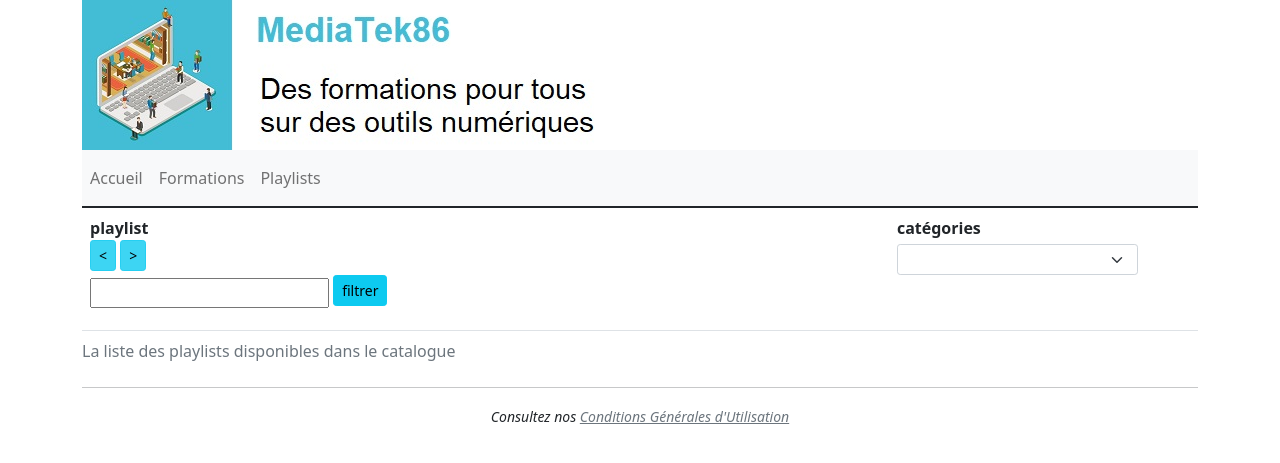
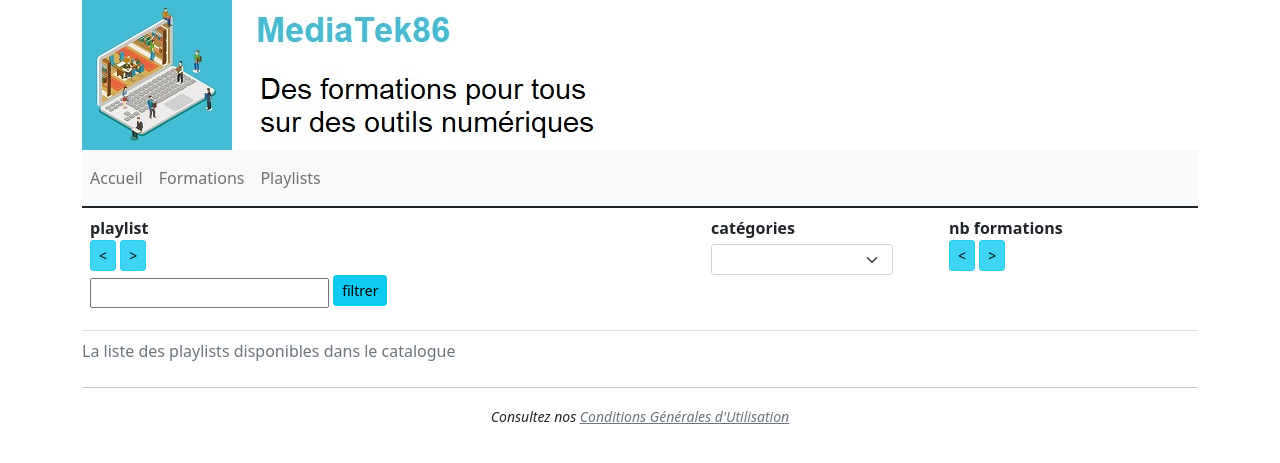
Before and after one commit to Jalab123/mediatekformation, a Symfony app: template templates/pages/playlists.html.twig in a window 1280 px wide. Shown: the top 463 px of the page. Run offline with Twig, Linux system fonts and the light colour scheme; the template is opened without the code that fills it, so the values that code supplies are empty; some libraries are stand-ins or nearby versions.

Commit message:
Phase 2: Ajouter une fonctionnalité.

```diff
--- a/src/Controller/PlaylistsController.php
+++ b/src/Controller/PlaylistsController.php
@@ -62,6 +62,8 @@
     public function sort($champ, $ordre): Response{
         if ($champ == "name"){
             $playlists = $this->playlistRepository->findAllOrderByName($ordre);
+        } elseif ($champ == "nbformations"){
+            $playlists = $this->playlistRepository->findAllOrderByNbFormations($ordre);
         }
         $categories = $this->categorieRepository->findAll();
         return $this->render(self::LIEN_PLAYLISTS, [
--- a/templates/pages/playlist.html.twig
+++ b/templates/pages/playlist.html.twig
@@ -12,6 +12,8 @@
             <br /><br />
             <strong>description :</strong><br />
                 {{ playlist.description|nl2br }}
+            <br /><br />
+            <strong>nombre de formation(s) disponibles :</strong> {{ playlist.nbformations }}
         </div>
         <div class="col">
             <!-- boucle sur l'affichage des formations -->
--- a/templates/pages/playlists.html.twig
+++ b/templates/pages/playlists.html.twig
@@ -36,6 +36,11 @@
                 <th class="text-center align-top" scope="col">
                     &nbsp;
                 </th>
+                <th class="text-left align-top" scope="col">
+                    nb formations<br />
+                    <a href="{{ path('playlists.sort', {champ:'nbformations', ordre:'ASC'}) }}" class="btn btn-info btn-sm active" role="button" aria-pressed="true"><</a>
+                    <a href="{{ path('playlists.sort', {champ:'nbformations', ordre:'DESC'}) }}" class="btn btn-info btn-sm active" role="button" aria-pressed="true">></a>
+                </th>
             </tr>
         </thead>
         <tbody>
@@ -59,6 +64,11 @@
                         <td class="text-center">
                             <a href="{{ path('playlists.showone', {id:playlists[k].id}) }}" class="btn btn-secondary">Voir détail</a>
                         </td>
+                        <td>
+                            <h5 class="text-info">
+                                {{ playlists[k].nbformations }}
+                            </h5>
+                        </td>
                     </tr>
                 {% endfor %}
             {% endif %}
```
Also changed, not shown: src/Entity/Playlist.php (+8 -0 lines), src/Repository/PlaylistRepository.php (+15 -0 lines).
